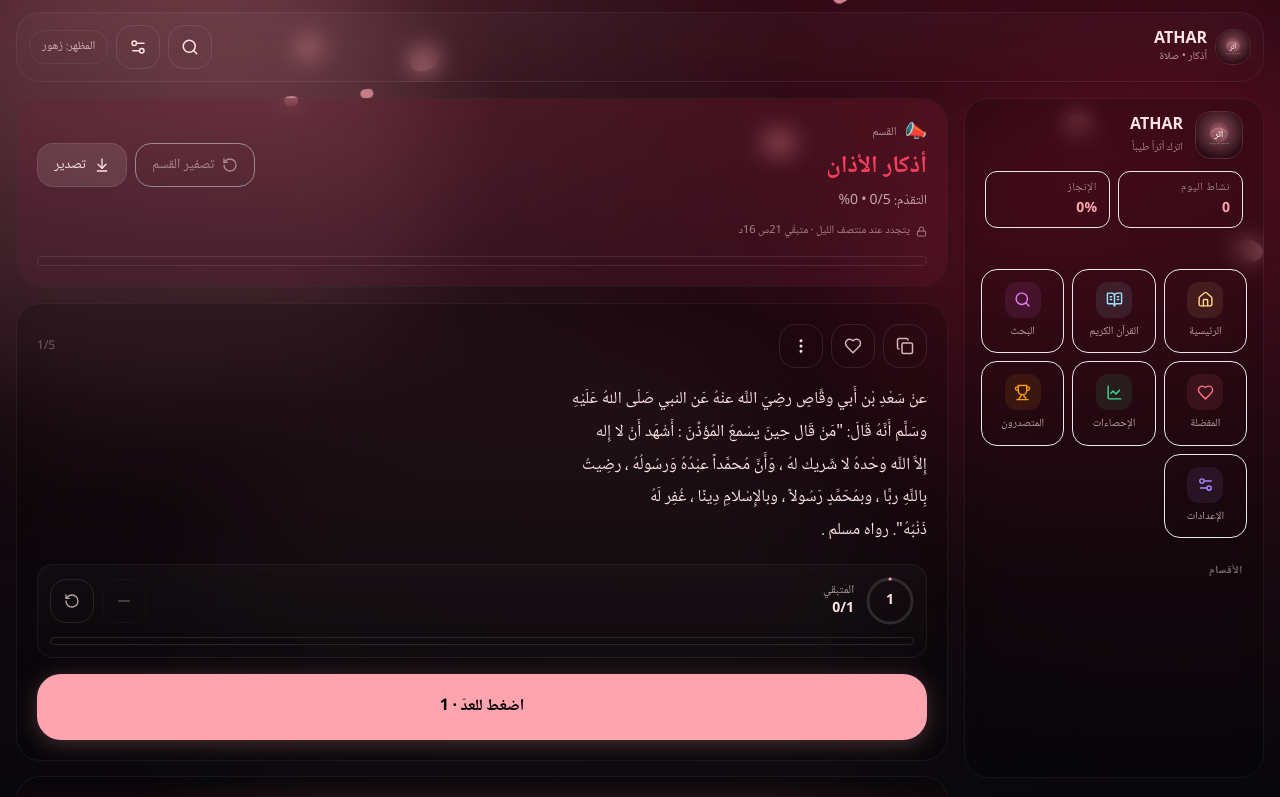
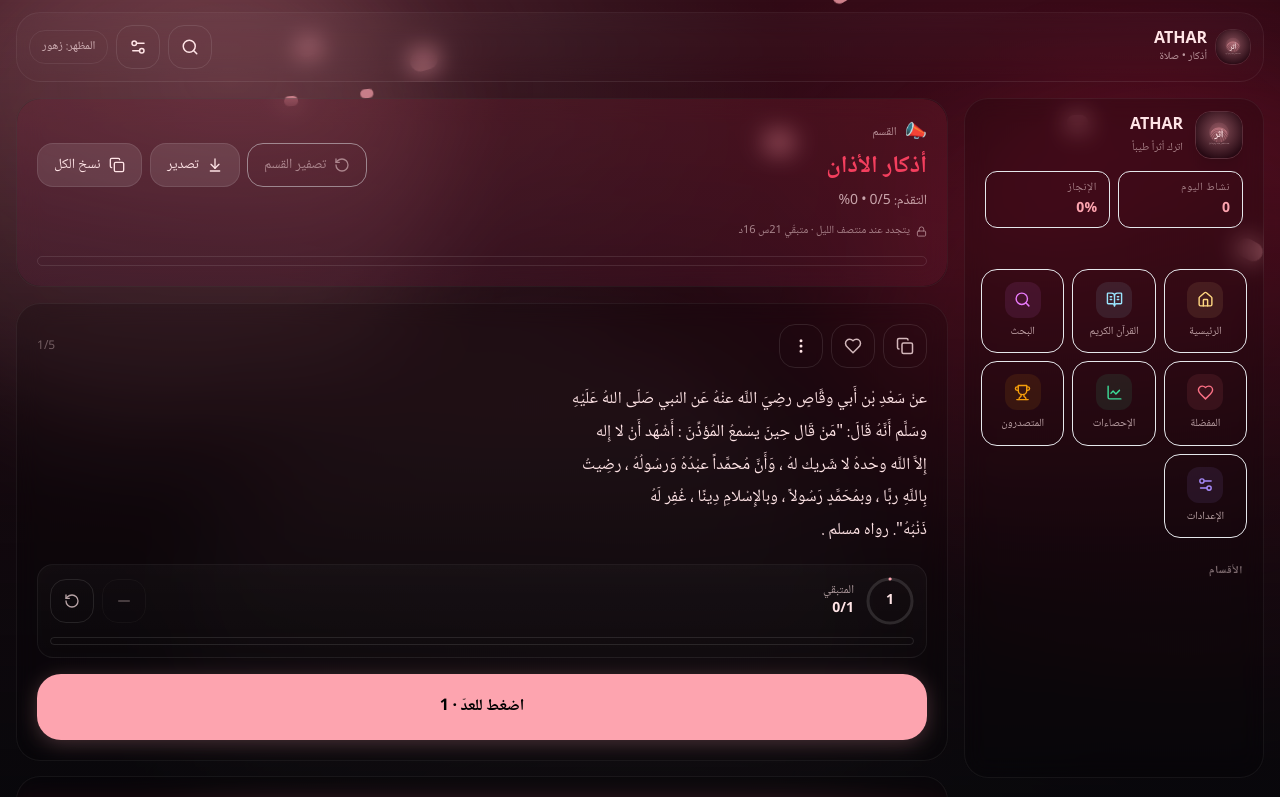
Before and after one commit to xgharibx/ATHAR, a React (Vite) app: page /c/adhan in a window 1280 px wide. Shown: the top 797 px of the page. Built offline with nearby package versions, Linux system fonts and the light colour scheme.

Commit message:
Phase 46: DhikrList copy-all button, Quran reading stats in header

```diff
--- a/src/components/dhikr/DhikrList.tsx
+++ b/src/components/dhikr/DhikrList.tsx
@@ -1,6 +1,6 @@
 import * as React from "react";
 import { Virtuoso } from "react-virtuoso";
-import { RotateCcw, ArrowDownToLine, Lock } from "lucide-react";
+import { RotateCcw, ArrowDownToLine, Lock, Copy } from "lucide-react";
 import toast from "react-hot-toast";
 
 import { DhikrCard } from "@/components/dhikr/DhikrCard";
@@ -55,6 +55,27 @@ export function DhikrList(props: {
     });
     return { done, total, percent: pct(done, total) };
   }, [progressMap, props.items, props.sectionId]);
+
+  const [copiedAll, setCopiedAll] = React.useState(false);
+
+  const copyAllText = async () => {
+    const lines: string[] = [`【 ${props.title} 】`, ""];
+    props.items.forEach((item, idx) => {
+      const count = coerceCount(item.count);
+      const repeatLabel = count > 1 ? ` (${count} مرات)` : "";
+      lines.push(`${idx + 1}. ${item.text}${repeatLabel}`);
+      if (item.benefit) lines.push(`   ﴾ ${item.benefit} ﴿`);
+      lines.push("");
+    });
+    try {
+      await navigator.clipboard.writeText(lines.join("\n").trim());
+      setCopiedAll(true);
+      toast.success("تم نسخ جميع الأذكار");
+      setTimeout(() => setCopiedAll(false), 2500);
+    } catch {
+      toast.error("تعذر النسخ");
+    }
+  };
 
   const exportSection = () => {
     const safeTitle = (props.title || "")
@@ -126,6 +147,10 @@ export function DhikrList(props: {
                 <ArrowDownToLine size={16} />
                 تصدير
               </Button>
+              <Button variant="secondary" onClick={copyAllText}>
+                <Copy size={16} />
+                {copiedAll ? "تم ✓" : "نسخ الكل"}
+              </Button>
             </div>
           </div>
 
--- a/src/pages/Quran.tsx
+++ b/src/pages/Quran.tsx
@@ -35,6 +35,22 @@ export function QuranPage() {
     if (!lastRead || !data) return null;
     return data.find((s) => s.id === lastRead.surahId)?.name ?? null;
   }, [data, lastRead]);
+
+  const quranStats = React.useMemo(() => {
+    if (!data) return { started: 0, completed: 0, totalAyahs: 0 };
+    let started = 0;
+    let completed = 0;
+    let totalAyahs = 0;
+    for (const surah of data) {
+      const maxRead = readingHistory[String(surah.id)] ?? 0;
+      if (maxRead > 0) {
+        started++;
+        totalAyahs += Math.min(maxRead, surah.ayahs.length);
+        if (maxRead >= surah.ayahs.length) completed++;
+      }
+    }
+    return { started, completed, totalAyahs };
+  }, [data, readingHistory]);
 
   const bookmarkedCount = React.useMemo(() => Object.values(bookmarks).filter(Boolean).length, [bookmarks]);
 
@@ -166,6 +182,24 @@ export function QuranPage() {
           <div>
             <div className="text-sm font-semibold quran-title">المصحف</div>
             <div className="mt-1 text-xs opacity-65">قراءة • بحث • علامات</div>
+            {quranStats.started > 0 && (
+              <div className="mt-2 flex items-center gap-1.5 flex-wrap">
+                <span className="text-[11px] px-2 py-0.5 rounded-full bg-white/8 border border-white/10 tabular-nums">
+                  📖 {quranStats.started} سورة بدأت
+                </span>
+                {quranStats.completed > 0 && (
+                  <span
+                    className="text-[11px] px-2 py-0.5 rounded-full border tabular-nums"
+                    style={{ background: "color-mix(in srgb, var(--ok) 10%, transparent)", borderColor: "color-mix(in srgb, var(--ok) 25%, transparent)", color: "var(--ok)" }}
+                  >
+                    ✅ {quranStats.completed} مكتملة
+                  </span>
+                )}
+                <span className="text-[11px] px-2 py-0.5 rounded-full bg-white/8 border border-white/10 tabular-nums">
+                  {quranStats.totalAyahs.toLocaleString("ar-SA")} آية
+                </span>
+              </div>
+            )}
           </div>
 
           <div className="flex items-center gap-2">
```
